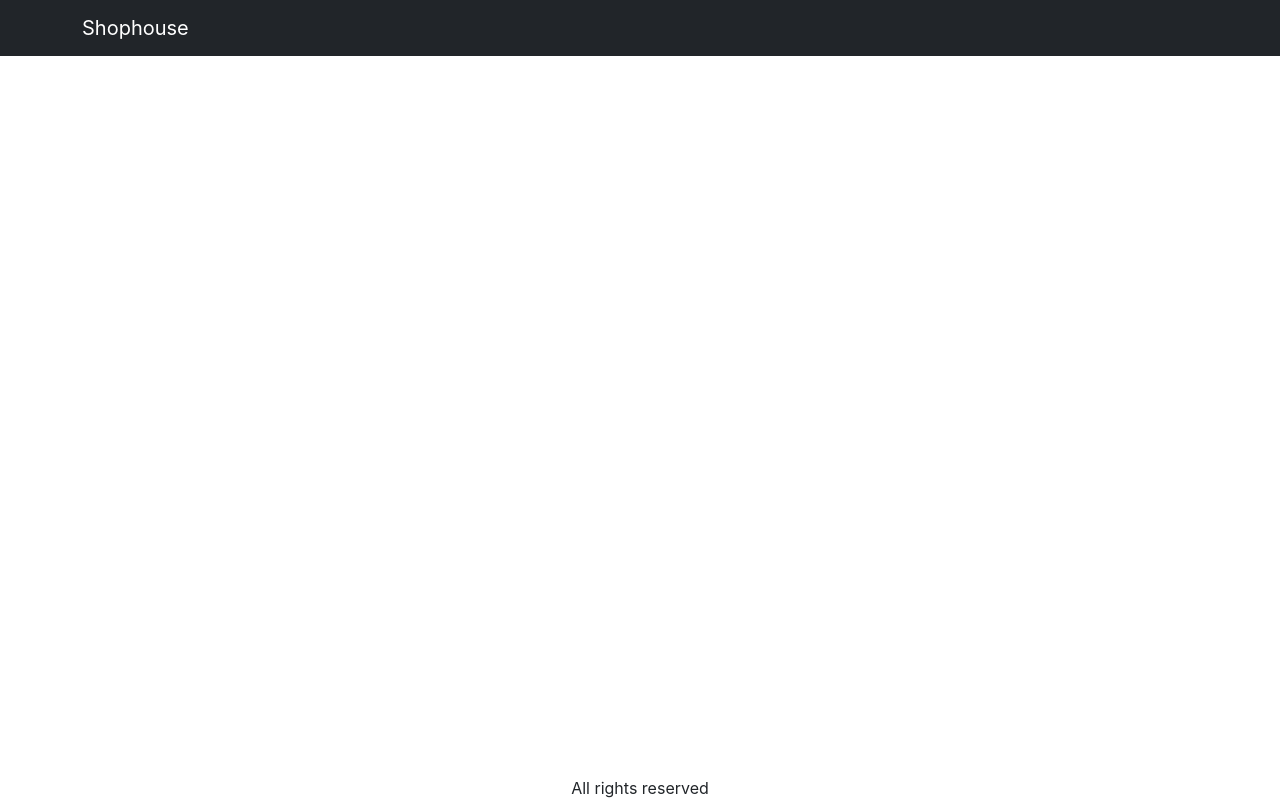
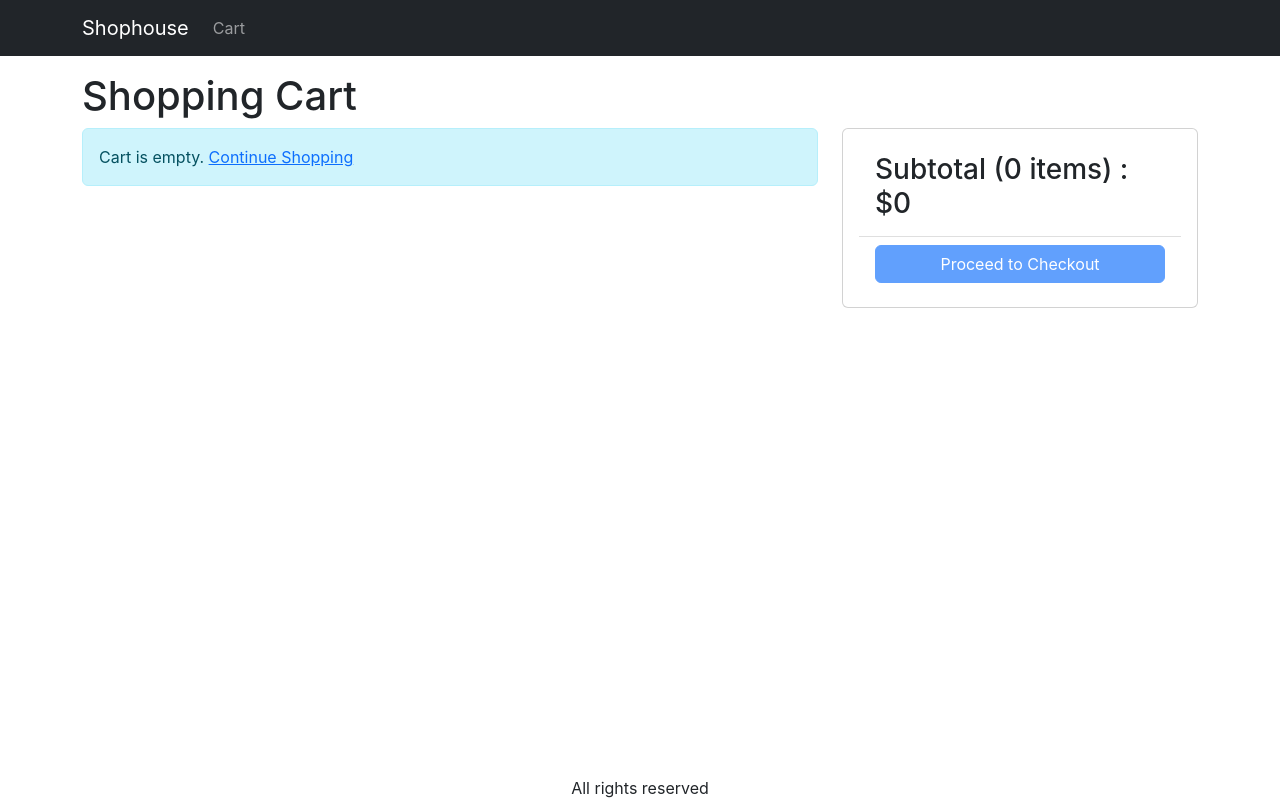
Before and after one commit to ShaneSharareh/Amazona, a React (Create React App) app in the folder frontend/: page /cart in a window 1280 px wide. Built offline with nearby package versions, Linux system fonts and the light colour scheme.

Commit message:
implement add to cart, remove from cart, update cart, and cart page

```diff
--- a/frontend/src/App.js
+++ b/frontend/src/App.js
@@ -4,8 +4,15 @@
 import Navbar from 'react-bootstrap/Navbar';
 import Container from 'react-bootstrap/Container';
 import { LinkContainer } from 'react-router-bootstrap';
+import Badge from 'react-bootstrap/Badge';
+import Nav from 'react-bootstrap/Nav';
+import { useContext } from 'react';
+import { Store } from './Store';
+import Cart from './pages/Cart';
 
 function App() {
+  const { state } = useContext(Store);
+  const { cart } = state;
   return (
     <BrowserRouter>
       <div className="d-flex flex-column site-container">
@@ -15,6 +22,16 @@
               <LinkContainer to="/">
                 <Navbar.Brand>Shophouse</Navbar.Brand>
               </LinkContainer>
+              <Nav className="me-auto">
+                <Link to="/cart" className="nav-link">
+                  Cart{' '}
+                  {cart.cartItems.length > 0 && (
+                    <Badge pill bg="danger">
+                      {cart.cartItems.reduce((a, c) => a + c.quantity, 0)}
+                    </Badge>
+                  )}{' '}
+                </Link>
+              </Nav>
             </Container>
           </Navbar>
         </header>
@@ -23,12 +40,13 @@
           <Container className="mt-3">
             <Routes>
               <Route path="/product/:slug" element={<Product />} />
+              <Route path="/cart" element={<Cart />} />
               <Route path="/" element={<Home />} />
             </Routes>
           </Container>
         </main>
         <footer>
-          <div className='text-center'>All rights reserved</div>
+          <div className="text-center">All rights reserved</div>
         </footer>
       </div>
     </BrowserRouter>
--- /dev/null
+++ b/frontend/src/Store.js
@@ -0,0 +1,44 @@
+import { createContext, useReducer } from 'react';
+
+export const Store = createContext();
+
+const initialState = {
+  cart: {
+    cartItems: [],
+    cartItems: localStorage.getItem('cartItems')
+      ? JSON.parse(localStorage.getItem('cartItems'))
+      : [],
+  },
+};
+function reducer(state, action) {
+  switch (action.type) {
+    case 'CART_ADD_ITEM':
+      // add to cart
+      const newItem = action.payload;
+      const existItem = state.cart.cartItems.find(
+        (item) => item._id === newItem._id
+      );
+      const cartItems = existItem
+        ? state.cart.cartItems.map((item) =>
+            item._id === existItem._id ? newItem : item
+          )
+        : [...state.cart.cartItems, newItem];
+      localStorage.setItem('cartItems', JSON.stringify(cartItems));
+      return { ...state, cart: { ...state.cart, cartItems } };
+    case 'CART_REMOVE_ITEM': {
+      const cartItems = state.cart.cartItems.filter(
+        (item) => item._id !== action.payload._id
+      );
+      localStorage.setItem('cartItems', JSON.stringify(cartItems));
+      return { ...state, cart: { ...state.cart, cartItems } };
+    }
+    default:
+      return state;
+  }
+}
+
+export function StoreProvider(props) {
+  const [state, dispatch] = useReducer(reducer, initialState);
+  const value = { state, dispatch };
+  return <Store.Provider value={value}>{props.children}</Store.Provider>;
+}
--- a/frontend/src/components/ProductItem.js
+++ b/frontend/src/components/ProductItem.js
@@ -2,9 +2,29 @@
 import Button from 'react-bootstrap/Button';
 import { Link } from 'react-router-dom';
 import Rating from './Rating';
+import axios from 'axios';
+import { useContext } from 'react';
+import { Store } from '../Store';
 
 function Product(props) {
   const { product } = props;
+  const { state, dispatch: ctxDispatch } = useContext(Store);
+  const {
+    cart: { cartItems },
+  } = state;
+  const addToCartHandler = async (item) => {
+    const existItem = cartItems.find((x) => x._id === product._id);
+    const quantity = existItem ? existItem.quantity + 1 : 1;
+    const { data } = await axios.get(`/api/products/${item._id}`);
+    if (data.countInStock < quantity) {
+      window.alert('Sorry. Product is out of stock');
+      return;
+    }
+    ctxDispatch({
+      type: 'CART_ADD_ITEM',
+      payload: { ...item, quantity },
+    });
+  };
   return (
     <Card>
       <Link to={`/product/${product.slug}`}>
@@ -17,6 +37,13 @@
         <Rating rating={product.rating} numReviews={product.numReviews} />
         <Card.Text>${product.price}</Card.Text>
         <Button>Add to cart</Button>
+        {product.countInStock === 0 ? (
+          <Button variant="light" disabled>
+            Out of stock
+          </Button>
+        ):(
+          <Button onClick={() => addToCartHandler(product)}>Add to Cart</Button>
+        )}
       </Card.Body>
     </Card>
   );
--- a/frontend/src/index.css
+++ b/frontend/src/index.css
@@ -42,3 +42,6 @@
 .rating span {
   color: #ffc000;
 }
+.img-thumbnail {
+  height: 80px;
+}
--- a/frontend/src/index.js
+++ b/frontend/src/index.js
@@ -4,11 +4,14 @@
 import './index.css';
 import App from './App';
 import reportWebVitals from './reportWebVitals';
+import { StoreProvider } from './Store';
 
 const root = ReactDOM.createRoot(document.getElementById('root'));
 root.render(
   <React.StrictMode>
-    <App />
+    <StoreProvider>
+        <App />
+    </StoreProvider>
   </React.StrictMode>
 );
 
--- /dev/null
+++ b/frontend/src/pages/Cart.js
@@ -0,0 +1,130 @@
+import { useContext } from 'react';
+import { Store } from '../Store';
+import { Helmet } from 'react-helmet';
+import Row from 'react-bootstrap/Row';
+import Col from 'react-bootstrap/Col';
+import MessageBox from '../components/MessageBox';
+import ListGroup from 'react-bootstrap/ListGroup';
+import Button from 'react-bootstrap/Button';
+import Card from 'react-bootstrap/Card';
+import { Link, useNavigate } from 'react-router-dom';
+import axios from 'axios';
+
+export default function Cart() {
+  const navigate = useNavigate();
+  const { state, dispatch: ctxDispatch } = useContext(Store);
+  const {
+    cart: { cartItems },
+  } = state;
+  const updateCartHandler = async (item, quantity) => {
+    const { data } = await axios.get(`/api/products/${item._id}`);
+    if (data.countInStock < quantity) {
+      window.alert('Sorry. Product is out of stock');
+      return;
+    }
+    ctxDispatch({
+      type: 'CART_ADD_ITEM',
+      payload: { ...item, quantity },
+    });
+  };
+  const removeItemHandler = (item) => {
+    ctxDispatch({ type: 'CART_REMOVE_ITEM', payload: item });
+  };
+  const checkoutHandler = () => {
+    navigate('/signin?redirect=/shipping');
+  };
+
+
+  return (
+    <div>
+      <Helmet>
+        <title>Shopping Cart</title>
+      </Helmet>
+      <h1>Shopping Cart</h1>
+      <Row>
+        <Col md={8}>
+          {cartItems.length === 0 ? (
+            <MessageBox>
+              Cart is empty. <Link to="/">Continue Shopping</Link>
+            </MessageBox>
+          ) : (
+            <ListGroup>
+              {cartItems.map((item) => (
+                <ListGroup.Item key={item._id}>
+                  <Row className={'align-items-center'}>
+                    <Col md={4}>
+                      <img
+                        src={item.image}
+                        alt={item.name}
+                        className="img-fluid rounded img-thumbnail"
+                      ></img>
+                      {''}
+                      <Link to={`/product/${item.slug}`}>{item.name}</Link>
+                    </Col>
+                    <Col md={3}>
+                      <Button
+                        onClick={() =>
+                          updateCartHandler(item, item.quantity - 1)
+                        }
+                        variant="light"
+                        disabled={item.quantity === 1}
+                      >
+                        <i className="fas fa-minus-circle"></i>
+                      </Button>{' '}
+                      <span>{item.quantity}</span>{' '}
+                      <Button
+                        variant="light"
+                        onClick={() =>
+                          updateCartHandler(item, item.quantity + 1)
+                        }
+                        disabled={item.quantity === item.countInStock}
+                      >
+                        <i className="fas fa-plus-circle"></i>
+                      </Button>
+                    </Col>
+                    <Col md={3}>${item.price}</Col>
+                    <Col md={2}>
+                      <Button
+                        onClick={() => removeItemHandler(item)}
+                        variant="light"
+                      >
+                        <i className="fas fa-trash"></i>
+                      </Button>
+                    </Col>
+                  </Row>
+                </ListGroup.Item>
+              ))}
+            </ListGroup>
+          )}
+        </Col>
+        <Col md={4}>
+          <Card>
+            <Card.Body>
+              <ListGroup variant="flush">
+                <ListGroup.Item>
+                  <h3>
+                    Subtotal ({cartItems.reduce((a, c) => a + c.quantity, 0)}{' '}
+                    items) : $
+                    {cartItems.reduce((a, c) => a + c.price * c.quantity, 0)}
+                  </h3>
+                </ListGroup.Item>
+                <ListGroup.Item>
+                  <div className="d-grid">
+                    <Button
+                      type="button"
+                      onClick={checkoutHandler}
+                      variant="primary"
+                      disabled={cartItems.length === 0}
+                    >
+                      Proceed to Checkout
+                    </Button>
+                  </div>
+                </ListGroup.Item>
+              </ListGroup>
+            </Card.Body>
+          </Card>
+        </Col>
+      </Row>
+    </div>
+  );
+}
--- a/frontend/src/pages/Product.js
+++ b/frontend/src/pages/Product.js
@@ -1,6 +1,5 @@
-import axios from 'axios';
-import { useEffect, useReducer } from 'react';
-import { useParams } from 'react-router-dom';
+import { useContext, useEffect, useReducer } from 'react';
+import { useNavigate, useParams } from 'react-router-dom';
 import Row from 'react-bootstrap/Row';
 import Col from 'react-bootstrap/Col';
 import ListGroup from 'react-bootstrap/ListGroup';
@@ -11,6 +10,9 @@
 import MessageBox from '../components/MessageBox';
 import { getError } from '../utils';
 import { Helmet } from 'react-helmet';
+import { Store } from '../Store';
+import axios from 'axios';
+
 
 const reducer = (state, action) => {
   switch (action.type) {
@@ -24,7 +26,9 @@
       return state;
   }
 };
+
 function Product() {
+  const navigate = useNavigate();
   const params = useParams();
   const { slug } = params;
 
@@ -47,6 +51,23 @@
     };
     fetchData();
   }, [slug]);
+
+  const { state, dispatch: ctxDispatch } = useContext(Store);
+  const { cart } = state;
+  const addToCartHandler = async () => {
+    const existItem = cart.cartItems.find((x) => x._id === product._id);
+    const quantity = existItem ? existItem.quantity + 1 : 1;
+    const { data } = await axios.get(`/api/products/${product._id}`);
+    if (data.countInStock < quantity) {
+      window.alert('Sorry. This product is out of stock');
+      return;
+    }
+    ctxDispatch({
+      type: 'CART_ADD_ITEM',
+      payload: { ...product, quantity },
+    });
+    navigate('/cart');
+  };
 
   return loading ? (
     <LoadingBox />
@@ -86,7 +107,7 @@
                 <Col>Status:</Col>
                 <Col>
                   {' '}
-                  {product.status > 0 ? (
+                  {product.countInStock > 0 ? (
                     <Badge bg="success">In Stock</Badge>
                   ) : (
                     <Badge bg="danger">Unavailable</Badge>
@@ -97,7 +118,9 @@
             {product.countInStock > 0 && (
               <ListGroup.Item>
                 <div className="d-grid">
-                  <Button variant="primary">Add to Cart</Button>
+                  <Button onClick={addToCartHandler} variant="primary">
+                    Add to Cart
+                  </Button>
                 </div>
               </ListGroup.Item>
             )}
```
